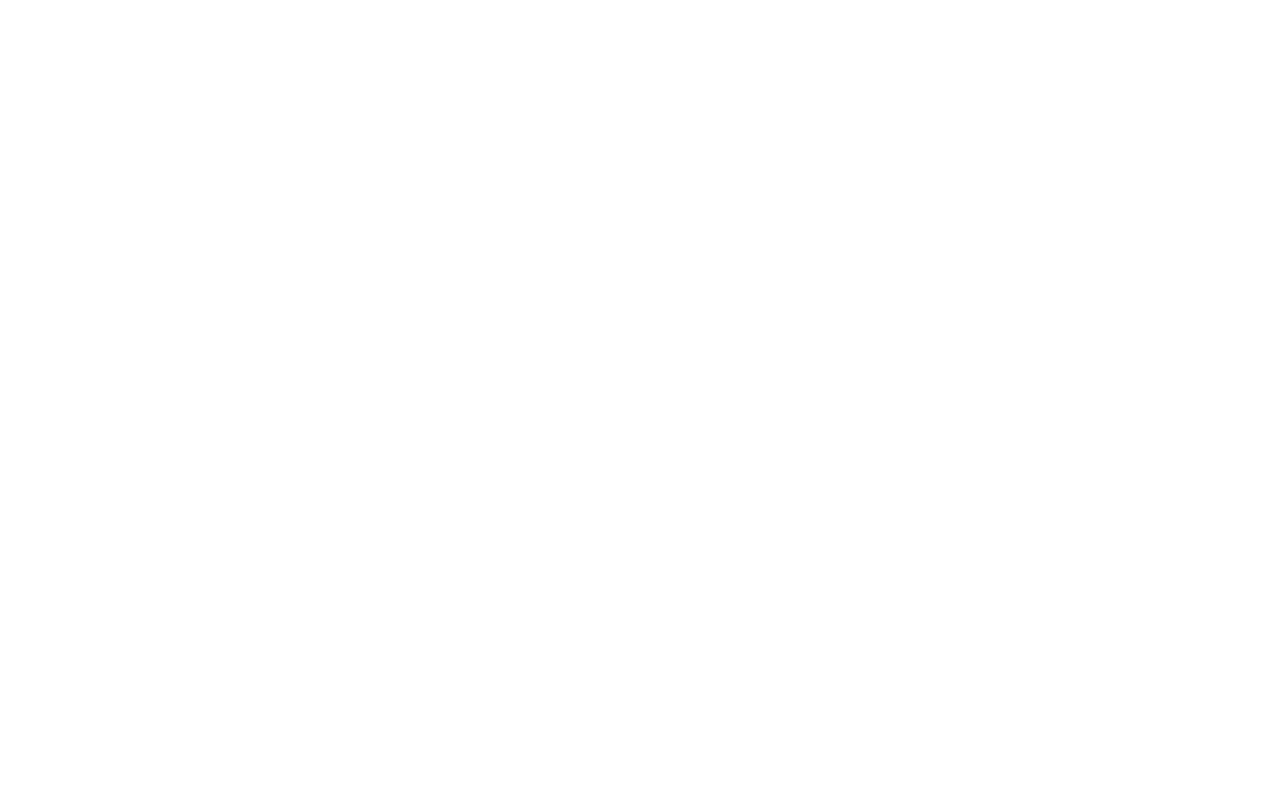
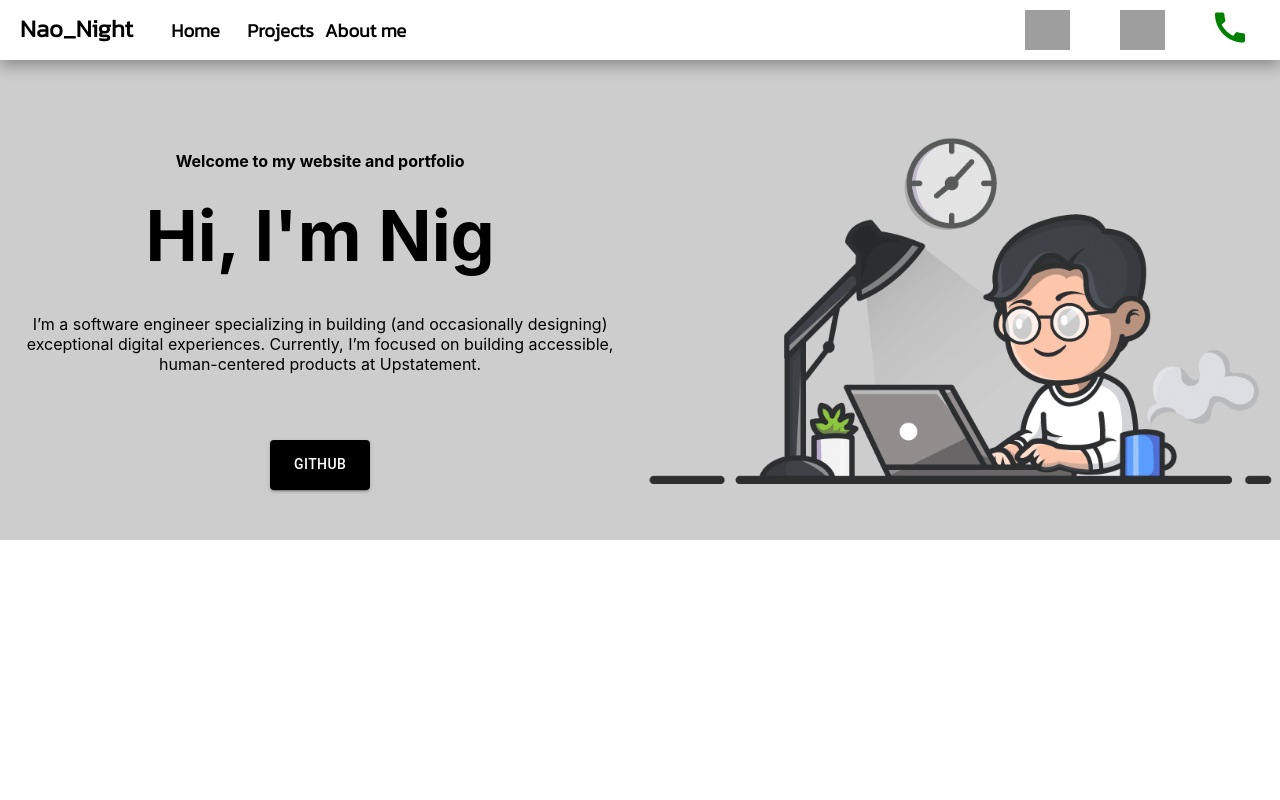
Before and after one commit to KNattawat89/My-portfolio, a React (Create React App) app: page / in a window 1280 px wide. Before the commit this address had no page. Shown: the top 800 px of the page. Built offline with nearby package versions, Linux system fonts and the light colour scheme; grey boxes are pictures that could not be loaded; a web font is replaced by a local one.

Commit message:
build v1.1

```diff
--- a/src/App.css
+++ b/src/App.css
@@ -15,6 +15,7 @@
 
 a{
   text-decoration: none;
+  color: black;
 }
 
 .Navbar{
--- a/src/components/Maincomponent.js
+++ b/src/components/Maincomponent.js
@@ -10,7 +10,7 @@
         <Routes>
           <Route path="/About" element={ <Aboutme />} />
           <Route path="/Projects" element={<Project />} />
-          <Route path="/Home" element={ <Home />} />
+          <Route path="*" element={ <Home />} />
         </Routes>
       </Router>
     </div>
```
